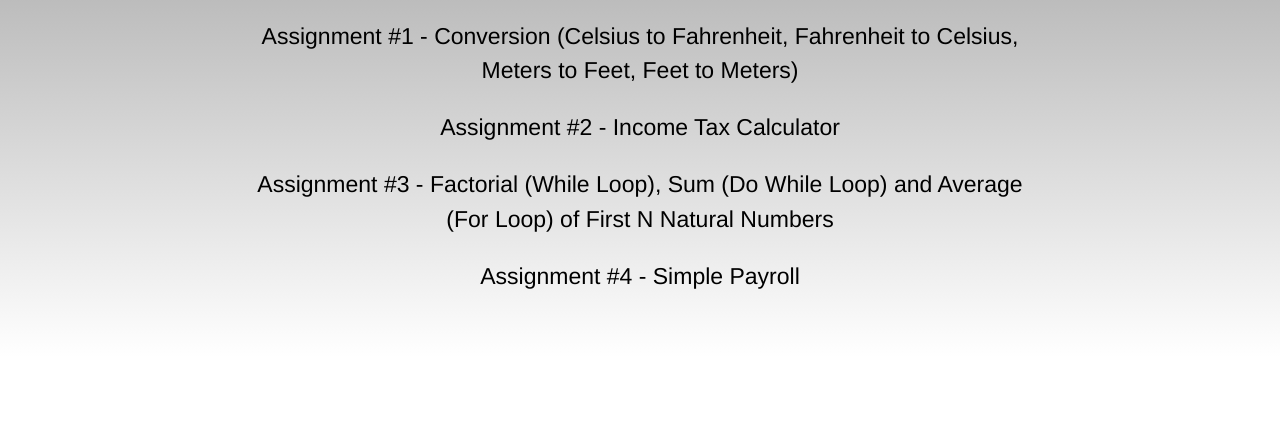
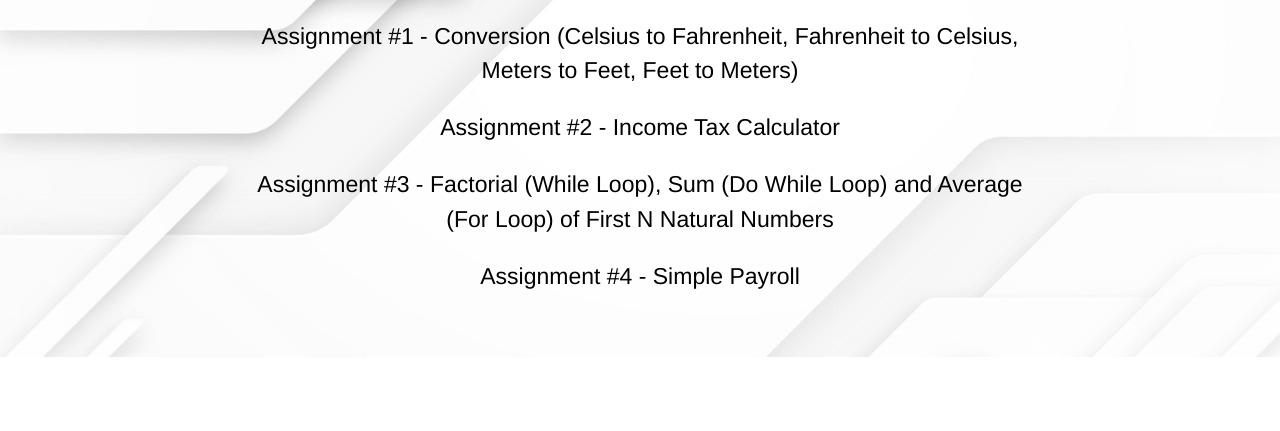
Before and after one commit to samTesoro/samtesorocs1130, a plain HTML site: page index.html in a window 1280 px wide. Shown: the part 369-800 px from the top of the page. Drawn offline with nearby package versions, Linux system fonts and the light colour scheme.

Commit message:
Update styles.css

```diff
--- a/styles.css
+++ b/styles.css
@@ -30,7 +30,7 @@ a:hover {
 #bg {
     background-size: cover;
     background-color: white;
-    background-image: linear-gradient(grey, white);
+    background-image: url('background.jpg');
 }
 
 table, th, td {
```
